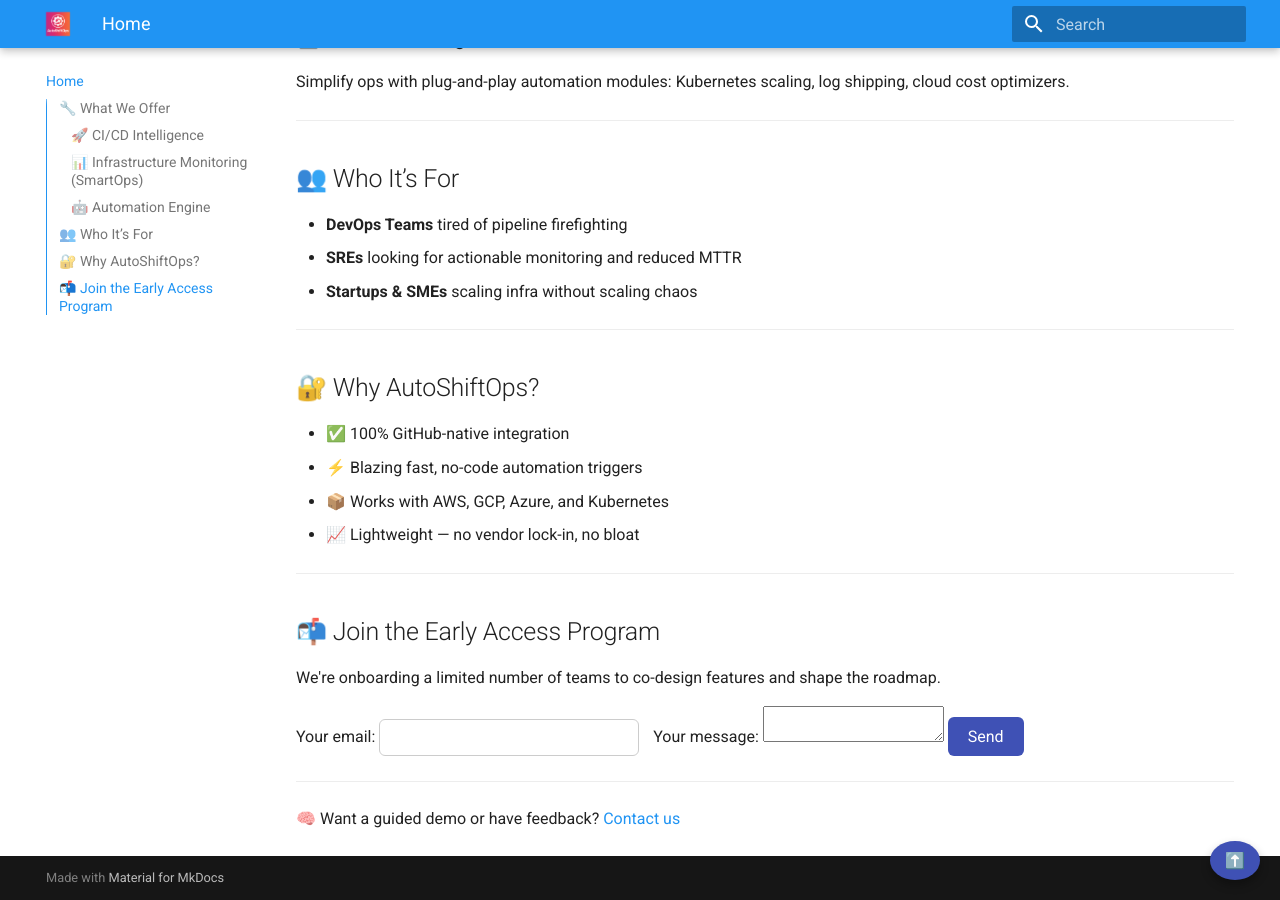
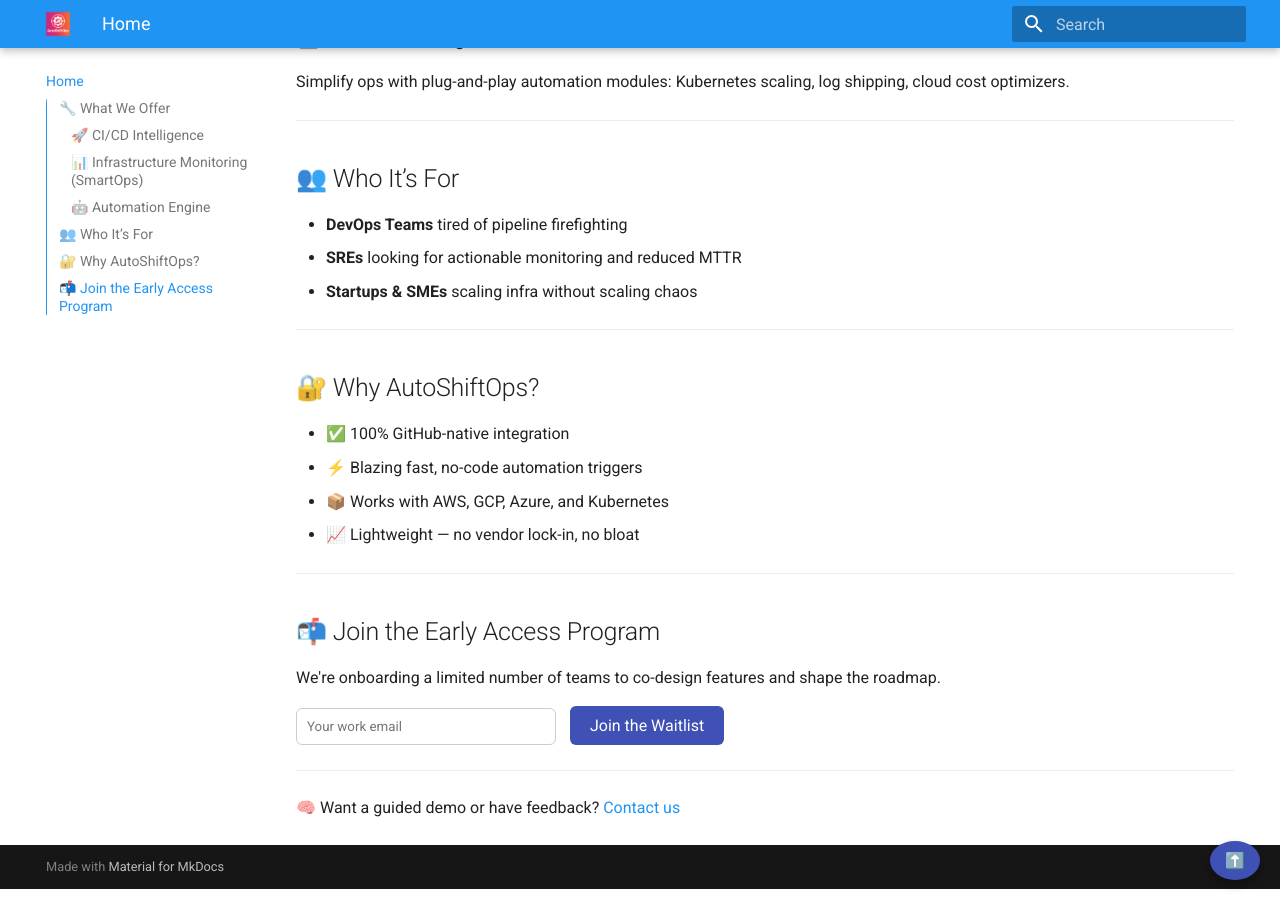
Before and after one commit to AutoShiftOps/autoshiftops.github.io, an MkDocs documentation site: the page built from docs/index.md, in a window 1280 px wide and 900 px high, scrolled down 688 px. Built offline with MkDocs 1.6.1 and Material for MkDocs 9.7.7, drawn with Linux system fonts in a browser that asks for light colours.

```diff
--- a/docs/index.md
+++ b/docs/index.md
@@ -41,21 +41,9 @@
 
 We're onboarding a limited number of teams to co-design features and shape the roadmap.
 
-<!-- modify this form HTML and place wherever you want your form -->
-<form
-  action="https://formspree.io/f/xblyadjz"
-  method="POST"
->
-  <label>
-    Your email:
-    <input type="email" name="email">
-  </label>
-  <label>
-    Your message:
-    <textarea name="message"></textarea>
-  </label>
-  <!-- your other form fields go here -->
-  <button type="submit">Send</button>
+<form action="https://formspree.io/f/xblyadjz" method="POST">
+  <input type="email" name="email" placeholder="Your work email" required>
+  <button type="submit">Join the Waitlist</button>
 </form>
 
 ---
```
